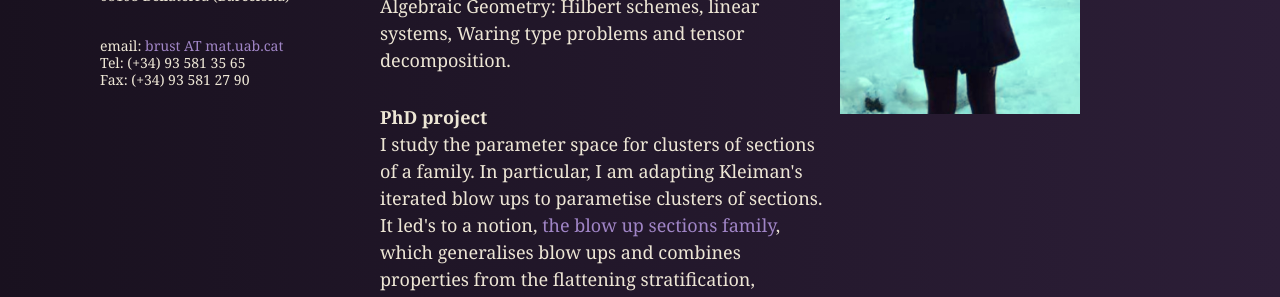
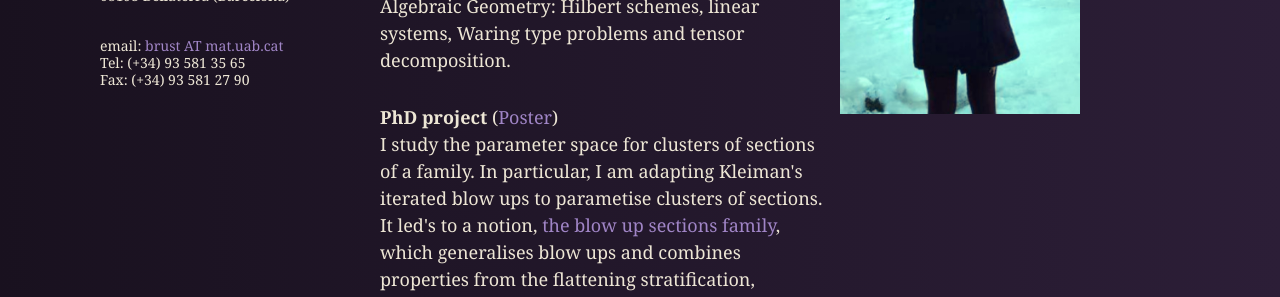
Before and after one commit to LauraBMo/LauraBMo.github.io, a Jekyll site: the page built from index.html, in a window 1280 px wide. Shown: the part 249-546 px from the top of the page. Built offline with Jekyll 4.4.1, drawn with Linux system fonts in a browser that asks for light colours.

Commit message:
add the poster

```diff
--- a/index.html
+++ b/index.html
@@ -40,7 +40,7 @@ title: Home
   </p>
 
   <p>
-    <strong>PhD project</strong></br>
+    <strong>PhD project</strong> (<a href="/assets/images/BrustengaMoncusiL.pdf">Poster</a>)</br>
     I study the parameter space for clusters of sections of a family.
     In particular, I am adapting Kleiman's iterated blow ups to parametise clusters of sections.
     It led's to a notion, <a href="https://arxiv.org/abs/1808.03062"> the blow up sections family</a>,
```
Also changed, not shown: 1 other file.
